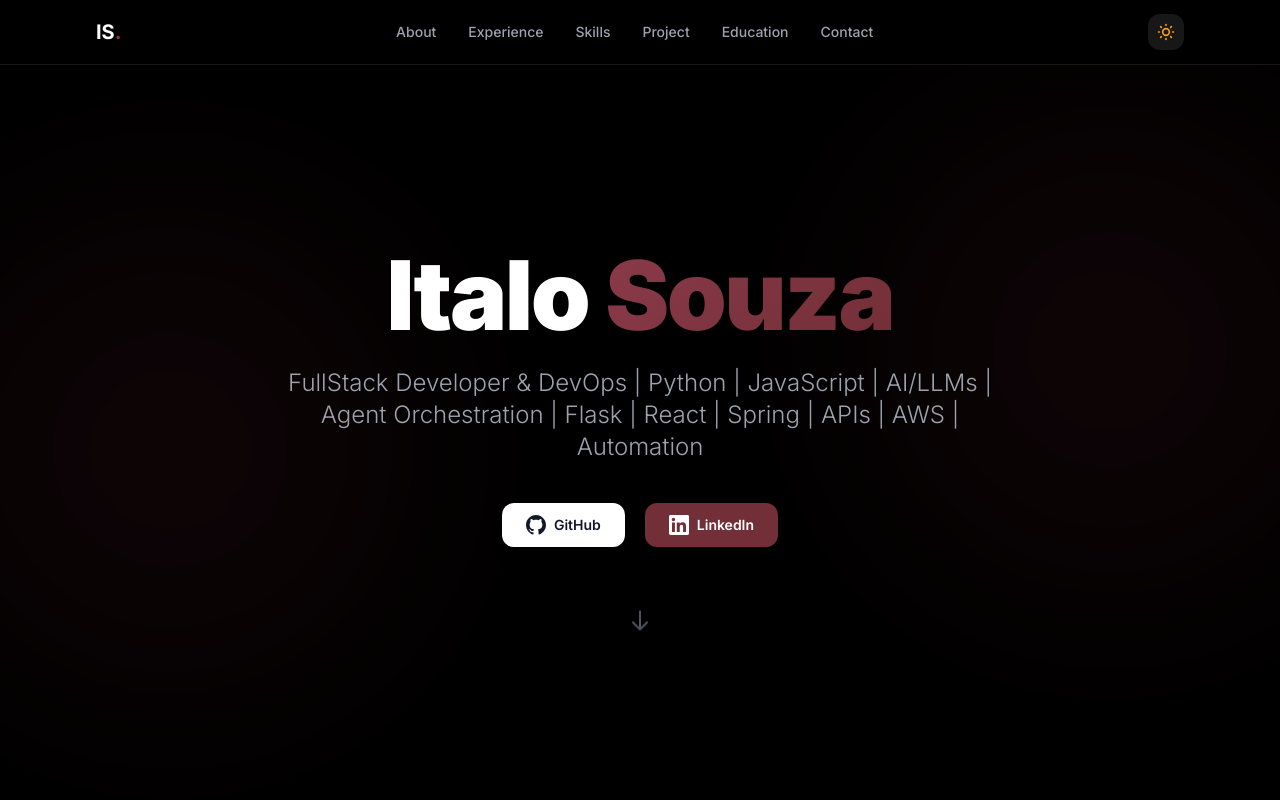
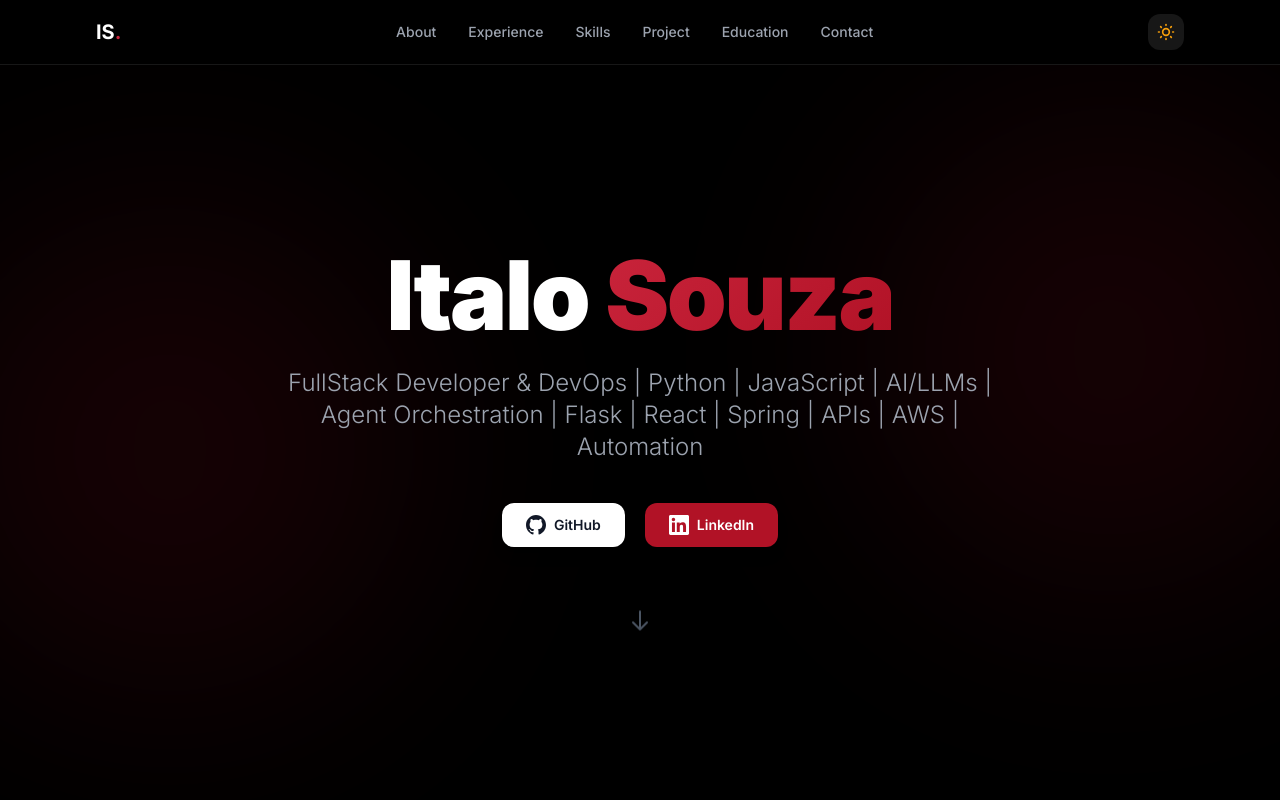
Before and after one commit to ghostllm/portfolio-preview, a plain HTML site: page index.html in a window 1280 px wide. Shown: the top 800 px of the page. Drawn offline with nearby package versions, Linux system fonts and the light colour scheme.

Commit message:
fix: use #B11226 wine red palette

```diff
--- a/index.html
+++ b/index.html
@@ -13,10 +13,10 @@
         extend: {
           colors: {
             wine: {
-              400: '#8B3A4A',
-              500: '#722F37',
-              600: '#5C1F2A',
-              700: '#722F37',
+              400: '#C9243B',
+              500: '#B11226',
+              600: '#960F20',
+              700: '#B11226',
               800: '#5C1A28',
               900: '#3D0F1A',
             },
@@ -36,9 +36,9 @@
     .fade-in.visible { opacity: 1; transform: translateY(0); }
     .timeline-line { position: absolute; left: 7px; top: 24px; bottom: 0; width: 2px; }
     .timeline-dot { position: absolute; left: 0; top: 6px; width: 16px; height: 16px; border-radius: 50%; border: 3px solid; z-index: 1; }
-    .gradient-text { background: linear-gradient(135deg, #8B3A4A, #722F37); -webkit-background-clip: text; -webkit-text-fill-color: transparent; background-clip: text; }
-    .dark .gradient-text { background: linear-gradient(135deg, #8B3A4A, #722F37); -webkit-background-clip: text; -webkit-text-fill-color: transparent; background-clip: text; }
-    html:not(.dark) .gradient-text { background: linear-gradient(135deg, #5C1F2A, #722F37); -webkit-background-clip: text; -webkit-text-fill-color: transparent; background-clip: text; }
+    .gradient-text { background: linear-gradient(135deg, #C9243B, #B11226); -webkit-background-clip: text; -webkit-text-fill-color: transparent; background-clip: text; }
+    .dark .gradient-text { background: linear-gradient(135deg, #C9243B, #B11226); -webkit-background-clip: text; -webkit-text-fill-color: transparent; background-clip: text; }
+    html:not(.dark) .gradient-text { background: linear-gradient(135deg, #960F20, #B11226); -webkit-background-clip: text; -webkit-text-fill-color: transparent; background-clip: text; }
     .card-hover { transition: transform 0.3s ease, box-shadow 0.3s ease; }
     .card-hover:hover { transform: translateY(-4px); }
     .hero-glow { position: absolute; width: 500px; height: 500px; border-radius: 50%; filter: blur(120px); opacity: 0.15; pointer-events: none; }
```
